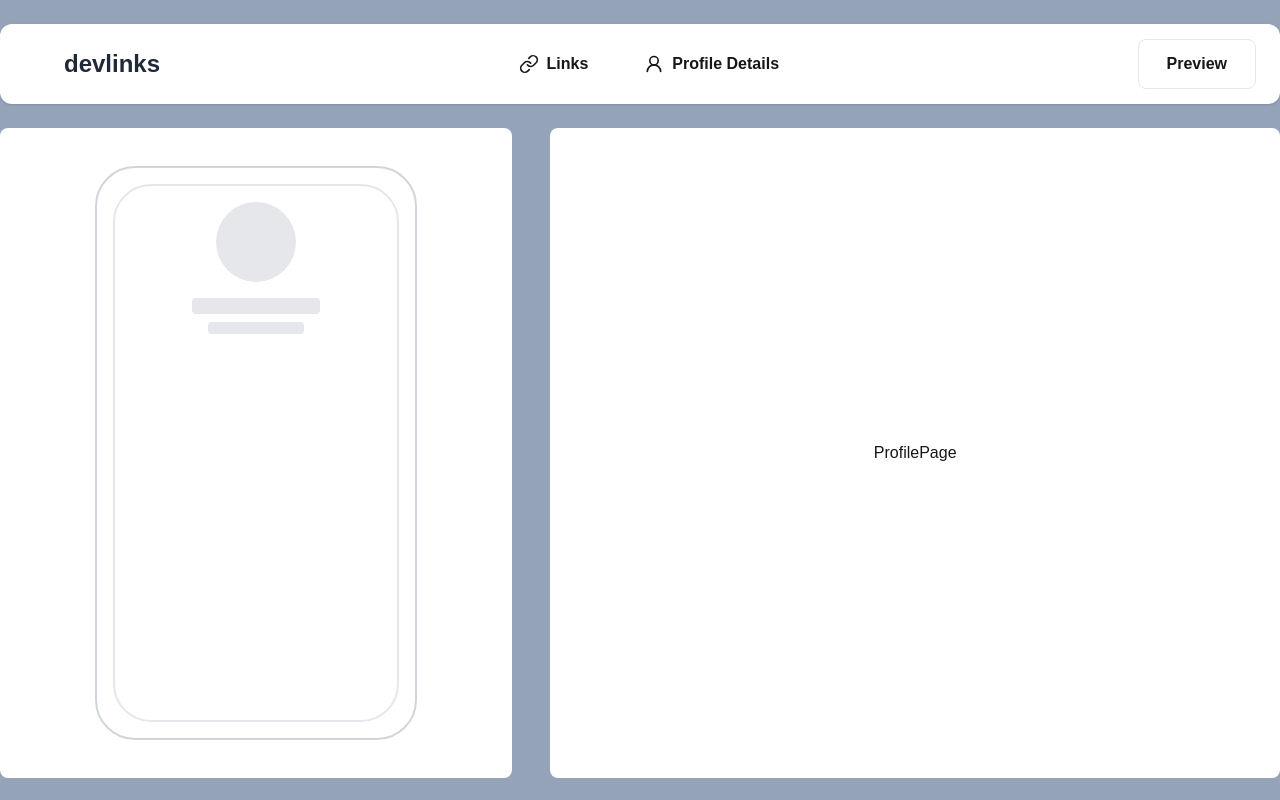
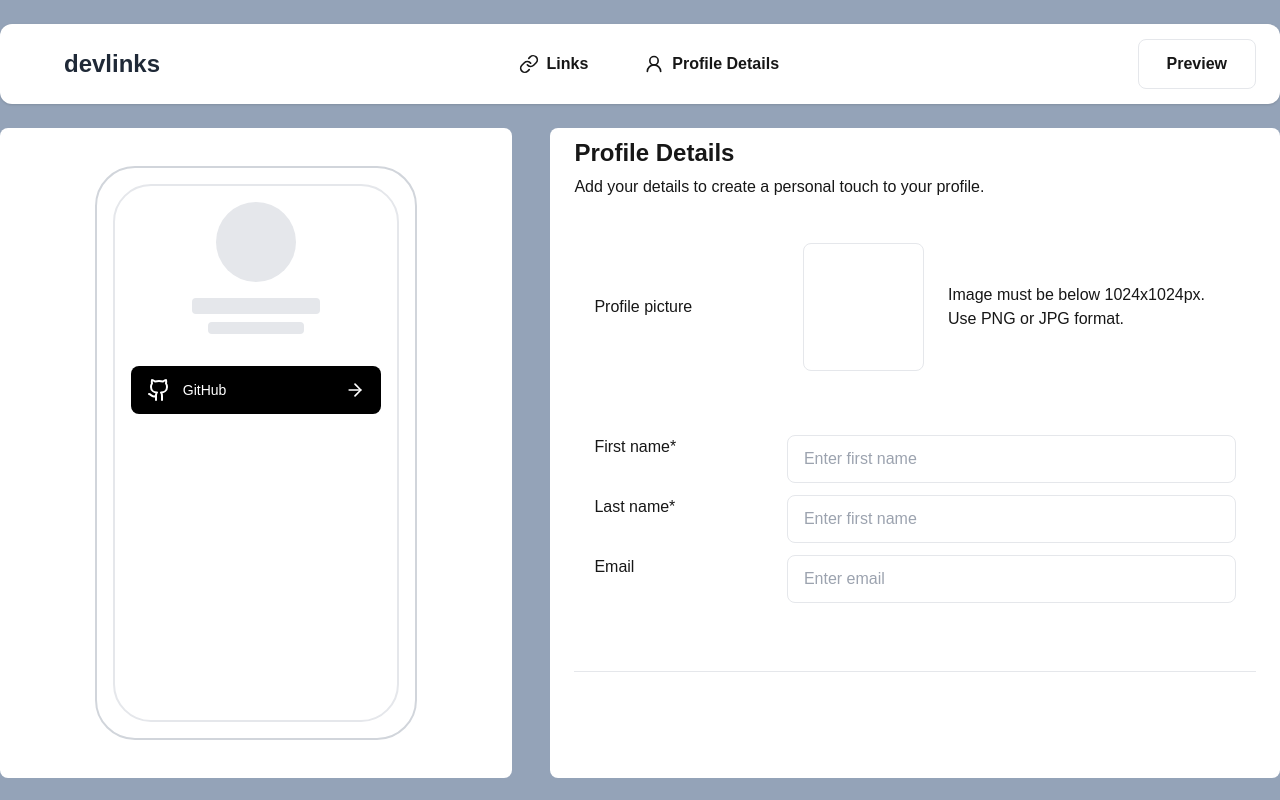
Before and after one commit to amin-ruhul/link-sharing-app, a Next.js app: page /profile in a window 1280 px wide. Built offline with nearby package versions, Linux system fonts and the light colour scheme.

Commit message:
feat: Create profile page

```diff
--- /dev/null
+++ b/src/app/(manage)/profile/ProfileForm.tsx
@@ -0,0 +1,138 @@
+"use client";
+
+import Input from "@/components/ui/Input";
+import Button from "@/components/ui/Button";
+import Image from "next/image";
+import { ChangeEvent } from "react";
+
+import { useState } from "react";
+
+interface ProfileImage {
+  image: File | null;
+  url: string | null;
+  error: string | null;
+}
+
+function ProfileForm() {
+  const [profileImage, setProfileImage] = useState<ProfileImage>({
+    image: null,
+    url: null,
+    error: null,
+  });
+
+  function handleImageUpload(event: ChangeEvent<HTMLInputElement>) {
+    const image = event.target.files?.[0]; // Handle possibly null files array
+
+    if (!image) return;
+
+    const acceptedType = ["image/jpg", "image/png", "image/jpeg"];
+    const isAcceptedType = acceptedType.includes(image.type);
+    const isWithinSizeLimit = image.size <= 15 * 1024 * 1024;
+
+    if (!isAcceptedType) {
+      return setProfileImage({
+        image: null,
+        url: null,
+        error: "Image type must be JPG, JPEG, or PNG format",
+      });
+    } else if (!isWithinSizeLimit) {
+      return setProfileImage({
+        image: null,
+        url: null,
+        error: "Image must be less than 15MB in size",
+      });
+    }
+
+    const url = URL.createObjectURL(image);
+
+    setProfileImage({
+      image,
+      url,
+      error: null,
+    });
+  }
+
+  return (
+    <form className="flex flex-col gap-y-6  w-full">
+      <div className="flex flex-col md:flex-row md:items-center gap-4 p-5 bg-grey-light rounded-xl">
+        <span className="text-grey min-w-[30%]">Profile picture</span>
+        <div className="flex flex-col md:flex-row gap-y-6 flex-1 md:items-center md:gap-x-6">
+          <label className="relative w-32 h-32 rounded-lg overflow-hidden group border ">
+            {profileImage.url && (
+              <Image
+                src={profileImage.url}
+                alt="Profile picture"
+                layout="fill"
+                objectFit="cover"
+                className="bg-gray-200"
+              />
+            )}
+            <div className="absolute inset-0 bg-black bg-opacity-50 flex items-center justify-center opacity-0 group-hover:opacity-100 transition-opacity">
+              <div className="text-white text-center">
+                <svg
+                  className="w-8 h-8 mx-auto mb-1"
+                  fill="none"
+                  stroke="currentColor"
+                  viewBox="0 0 24 24"
+                  xmlns="http://www.w3.org/2000/svg"
+                >
+                  <path
+                    strokeLinecap="round"
+                    strokeLinejoin="round"
+                    strokeWidth={2}
+                    d="M4 16l4.586-4.586a2 2 0 012.828 0L16 16m-2-2l1.586-1.586a2 2 0 012.828 0L20 14m-6-6h.01M6 20h12a2 2 0 002-2V6a2 2 0 00-2-2H6a2 2 0 00-2 2v12a2 2 0 002 2z"
+                  />
+                </svg>
+                <span className="text-sm">
+                  {profileImage.url ? "Change Image" : "Upload Image"}
+                </span>
+              </div>
+            </div>
+            <input
+              id="profile-picture"
+              type="file"
+              className="hidden"
+              accept="image/jpg,image/png,image/jpeg"
+              onChange={handleImageUpload}
+            />
+          </label>
+
+          <span className="max-w-72 text-grey">
+            Image must be below 1024x1024px. Use PNG or JPG format.
+          </span>
+        </div>
+      </div>
+
+      <div className="flex flex-col gap-y-3 p-5 bg-grey-light rounded-lg">
+        <Input
+          label="First name* "
+          placeholder="Enter first name"
+          // {...register("firstName")}
+          // error={errors.firstName?.message}
+        />
+        <Input
+          label="Last name* "
+          placeholder="Enter first name"
+          // {...register("lastName")}
+          // error={errors.lastName?.message}
+        />
+        <Input
+          label="Email "
+          placeholder="Enter email"
+          // {...register("email")}
+          // error={errors.email?.message}
+        />
+      </div>
+
+      <hr className="border-t border-grey-border my-4 lg:my-6" />
+
+      <div className="flex md:justify-end ">
+        <Button type="submit" block className="lg:w-auto">
+          Save
+        </Button>
+      </div>
+    </form>
+  );
+}
+
+export default ProfileForm;
--- a/src/app/(manage)/profile/page.tsx
+++ b/src/app/(manage)/profile/page.tsx
@@ -1,7 +1,16 @@
 import React from "react";
+import ProfileForm from "./ProfileForm";
 
 function ProfilePage() {
-  return <div>ProfilePage</div>;
+  return (
+    <div className="w-full px-6">
+      <h1 className="text-2xl font-bold mb-[6px]">Profile Details</h1>
+      <p className="text-grey mb-6">
+        Add your details to create a personal touch to your profile.
+      </p>
+      <ProfileForm />
+    </div>
+  );
 }
 
 export default ProfilePage;
--- /dev/null
+++ b/src/components/ui/Input.tsx
@@ -0,0 +1,57 @@
+import { cn } from "@/lib/utils";
+import { ClassValue } from "clsx";
+import React from "react";
+
+interface InputProps extends React.InputHTMLAttributes<HTMLInputElement> {
+  icon?: React.ReactNode;
+  error?: string | null;
+  label?: string;
+  containerClassName?: ClassValue;
+}
+
+const Input = React.forwardRef<HTMLInputElement, InputProps>(
+  (
+    { icon, type, className, error, label, containerClassName, ...props },
+    ref
+  ) => {
+    return (
+      <label
+        className={cn(
+          "flex flex-col gap-y-1 md:flex-row md:text-grey",
+          containerClassName
+        )}
+      >
+        {label && <span className="min-w-[30%]">{label}</span>}
+        <div className="relative flex-1">
+          {icon && (
+            <span className="flex h-4 w-4 justify-center items-center absolute top-1/2 left-4 -translate-y-1/2 overflow-hidden">
+              {icon}
+            </span>
+          )}
+          <input
+            type={type}
+            ref={ref}
+            className={cn(
+              "w-full py-3 px-4 h-12 rounded-lg focus:outline-none  focus:border-primary caret-primary border border-grey-border focus:shadow-active placeholder:text-grey-dark/50 text-grey-dark",
+              {
+                "text-red border-red ": error,
+                "pl-11 pr-4": icon,
+              },
+              className
+            )}
+            {...props}
+          />
+          {error && (
+            <span className=" text-red absolute top-1/2 right-4 -translate-y-1/2">
+              {error}
+            </span>
+          )}
+        </div>
+      </label>
+    );
+  }
+);
+
+Input.displayName = "Input";
+
+export default Input;
```
